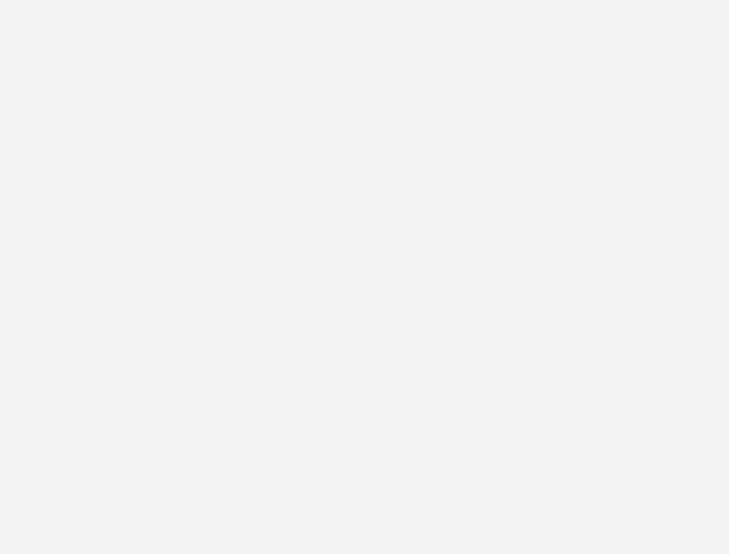
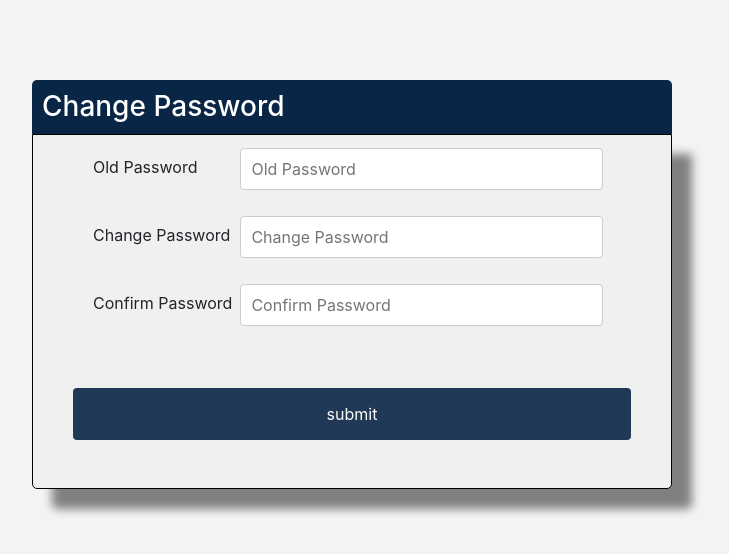
Before and after one commit to nt-training-july-2023/Palak-Parihar-Assignment, a React (Create React App) app in the folder Grievance_Frontend/grievance/: page /changePassword in a window 1280 px wide. Before the commit this address had no page. Shown: the top 554 px of the page, without its empty margins (288-1017 px from the left). Built offline with nearby package versions, Linux system fonts and the light colour scheme; the HTML template or start-up script is replaced by a standard one.

Commit message:
UI for change password completed

```diff
--- /dev/null
+++ b/Grievance_Frontend/grievance/src/Containers/ChangePassword/ChangePassword.js
@@ -0,0 +1,162 @@
+import { useState } from "react"
+import Button from "../../Components/UI/Button/Button";
+import InputElement from "../../Components/UI/InputElement/InputElement";
+
+
+export default function ChangePassword(props) {
+
+    let cont = {
+        isValid: false,
+        submit: false,
+        controls: {
+            oldPassword: {
+                elementType: 'input',
+                elementConfig: {
+                    type: 'password',
+                    placeholder: 'Old Password'
+                },
+                value: '',
+                validation: {
+                    required: true,
+                    minLength: 6,
+                    isPassword: true
+                },
+                options: null,
+                valid: false,
+                touched: false,
+                label: "Old Password"
+            },
+            changePassword: {
+                elementType: 'input',
+                elementConfig: {
+                    type: 'password',
+                    placeholder: 'Change Password'
+                },
+                value: '',
+                validation: {
+                    required: true,
+                    minLength: 6,
+                    isPassword: true
+                },
+                options: null,
+                valid: false,
+                touched: false,
+                label: "Change Password"
+            },
+            confirmPassword: {
+                elementType: 'input',
+                elementConfig: {
+                    type: 'password',
+                    placeholder: 'Confirm Password'
+                },
+                value: '',
+                validation: {
+                    required: true,
+                    minLength: 6,
+                    isPassword: true
+                },
+                options: null,
+                valid: false,
+                touched: false,
+                label: "Confirm Password"
+            }
+        }
+    }
+    const [controls, setControls] = useState(cont.controls);
+    const [message, setMessage] = useState();
+
+    const formElementsArray = [];
+    for (let key in controls) {
+        formElementsArray.push({
+            id: key,
+            config: controls[key]
+        })
+    }
+
+    const completeForm = formElementsArray.map(formElement => {
+        return (<>
+            <div className='form-container'>
+                <p className='input-label'>{formElement.config.label}</p>
+                <div className='input-content'>
+                    <InputElement
+                        key={formElement.id}
+                        elementType={formElement.config.elementType}
+                        elementConfig={formElement.config.elementConfig}
+                        options={formElement.config.options}
+                        value={formElement.config.value}
+                        invalid={!formElement.config.valid}
+                        shouldValidate={formElement.config.validation}
+                        touched={formElement.config.touched}
+                        changed={(e) => inputChangeHandler(e, formElement.id)}
+                    />
+                </div>
+            </div>
+        </>)
+    })
+
+    const checkValidity = (value, rules) => {
+        let isValid = true;
+        if (!rules) {
+            return true;
+        }
+
+        if (rules.required) {
+            isValid = value.trim() !== '' && isValid;
+        }
+
+        if (rules.minLength) {
+            isValid = value.length >= rules.minLength && isValid;
+            setMessage("Password doesn't match the min length of 6")
+        }
+
+        if (rules.maxLength) {
+            isValid = value.length >= rules.minLength && isValid;
+            setMessage("Password doesn't match the max length of 15")
+        }
+
+        if (rules.isPassword) {
+            const pattern = /^(?=.*[0-9])(?=.*[!@#$%^&*])[a-zA-Z0-9!@#$%^&*]{8,20}$/;
+            isValid = pattern.test(value) && isValid
+            setMessage("Password doesn't match the requirements")
+        }
+        if (isValid) {
+            setMessage('')
+        }
+        return isValid;
+    }
+
+    const inputChangeHandler = (e, controlName) => {
+        const updatedControls = {
+            ...controls,
+            [controlName]: {
+                ...controls[controlName],
+                value: e.target.value,
+                valid: checkValidity(e.target.value, controls[controlName].validation),
+                touched: true
+            }
+        }
+        setControls(updatedControls)
+    }
+
+    const submithandler = (e) =>{
+        e.preventDefault();
+        console.log(controls);
+    }
+
+    return (
+        <>
+            <div className="reg-container">
+                <h3 className='heading'>Change Password</h3>
+                <div className="reg-content">
+                    <form onSubmit={submithandler}>
+                        {completeForm}
+                        <p className="message">
+                            {message}
+                        </p>
+                        <Button type='submit' content='submit' />
+                    </form>
+                </div>
+            </div>
+        </>
+    )
+}
--- a/Grievance_Frontend/grievance/src/Main/Main.js
+++ b/Grievance_Frontend/grievance/src/Main/Main.js
@@ -7,6 +7,7 @@ import NewDepartment from "../Containers/NewDepartment/NewDepartment";
 import Navigation from "../Components/Navigation/Navigation";
 import ListTickets from "../Containers/ListTickets/ListTickets";
 import ListEmployees from "../Containers/ListEmployees/ListEmployees";
+import ChangePassword from "../Containers/ChangePassword/ChangePassword";
 
 export default function Main(props) {
 
@@ -21,6 +22,7 @@ export default function Main(props) {
                 <Route exact path='/navigation' element={<Navigation />} />
                 <Route exact path='/listAllTickets' element={<ListTickets />} />
                 <Route exact path='/listAllEmployees' element={<ListEmployees />} />
+                <Route exact path='/changePassword' element={<ChangePassword />} />
             </Routes>
         </>
     )
```
